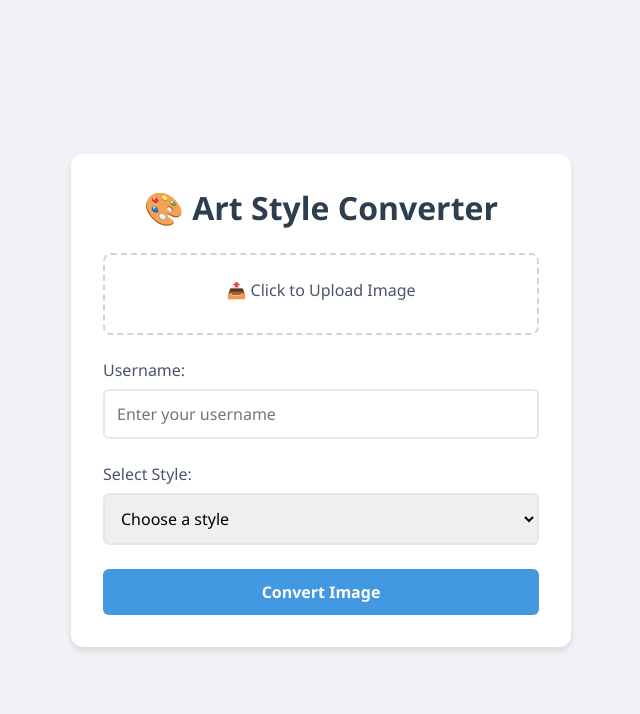
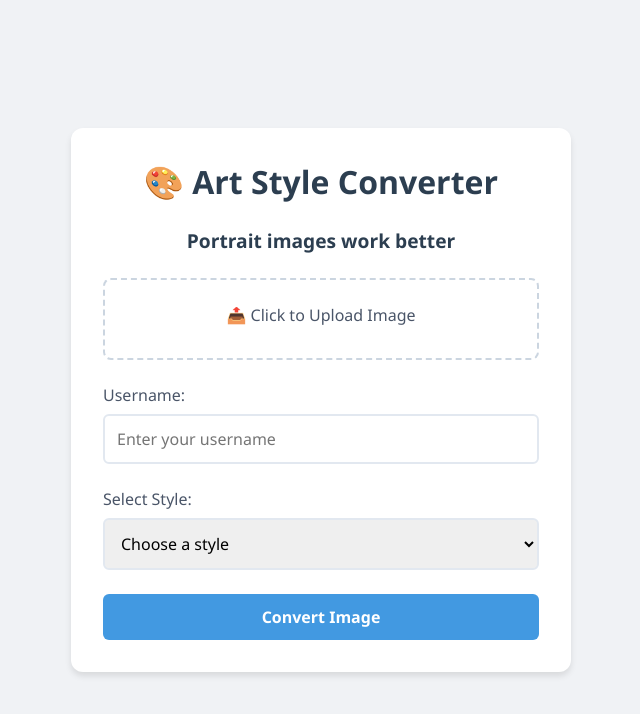
Before and after one commit to Harkish-tv/process_images, a plain HTML site: page index.html in a window 1280 px wide. Shown: the whole page, without its empty margins (319-959 px from the left). Drawn offline with Linux system fonts and the light colour scheme.

Commit message:
Update index.html

```diff
--- a/index.html
+++ b/index.html
@@ -35,6 +35,13 @@
             text-align: center;
             margin-bottom: 1.5rem;
             font-size: 2rem;
+        }
+
+        h2 {
+            color: #2c3e50;
+            text-align: center;
+            margin-bottom: 1.5rem;
+            font-size: 1.2rem;
         }
 
         .form-group {
@@ -153,6 +160,7 @@
 <body>
     <div class="container">
         <h1>🎨 Art Style Converter</h1>
+        <h2>Portrait images work better</h2>
 
         <form id="uploadForm">
             <div class="form-group">
@@ -174,7 +182,7 @@
                 <select id="style" required>
                     <option value="">Choose a style</option>
                     <option value="ondine">Ondine</option>
-                    <!-- <option value="scribbles">Scribbles</option> -->
+                    <<option value="scribbles">Sketch</option>
                 </select>
             </div>
 
```
